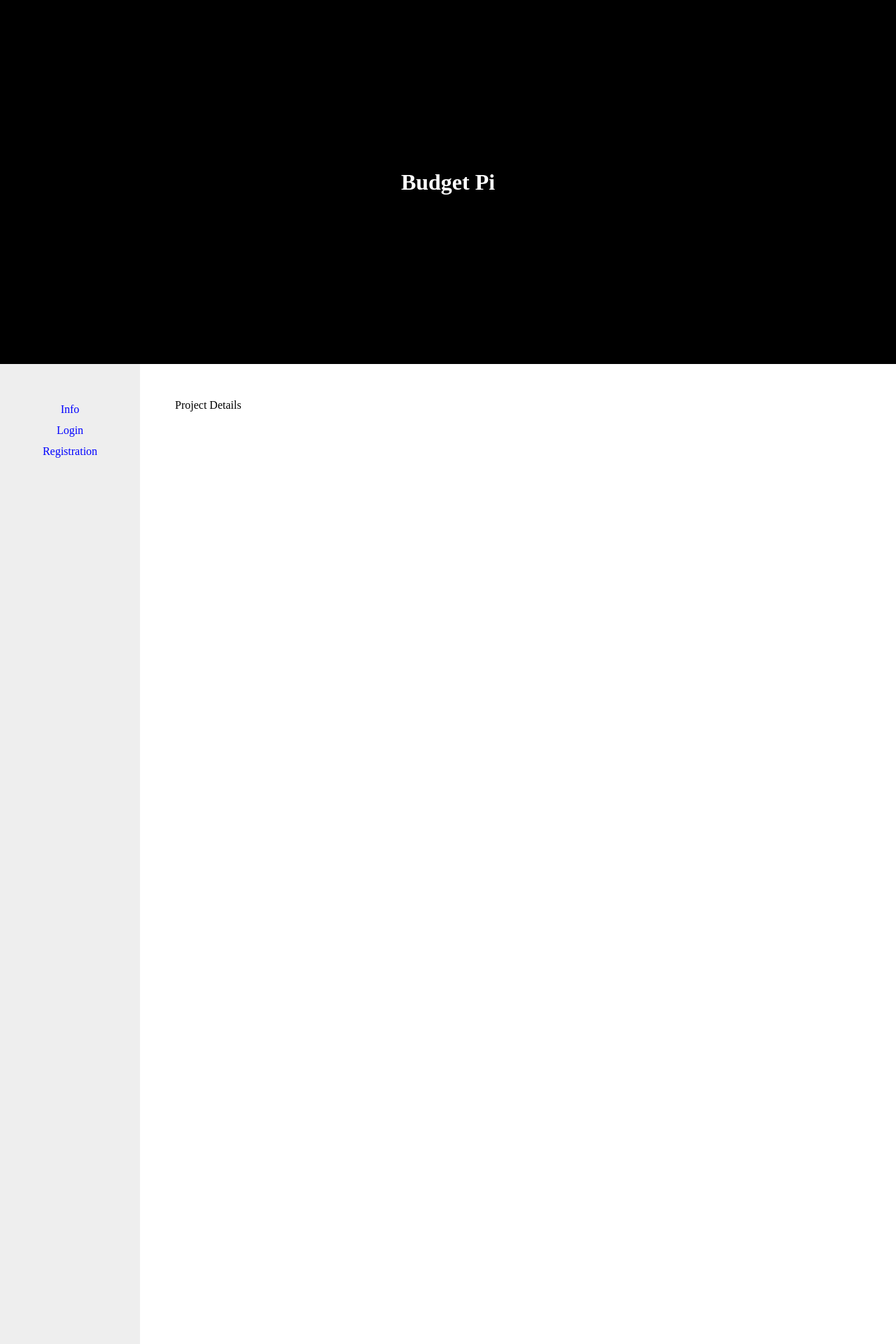
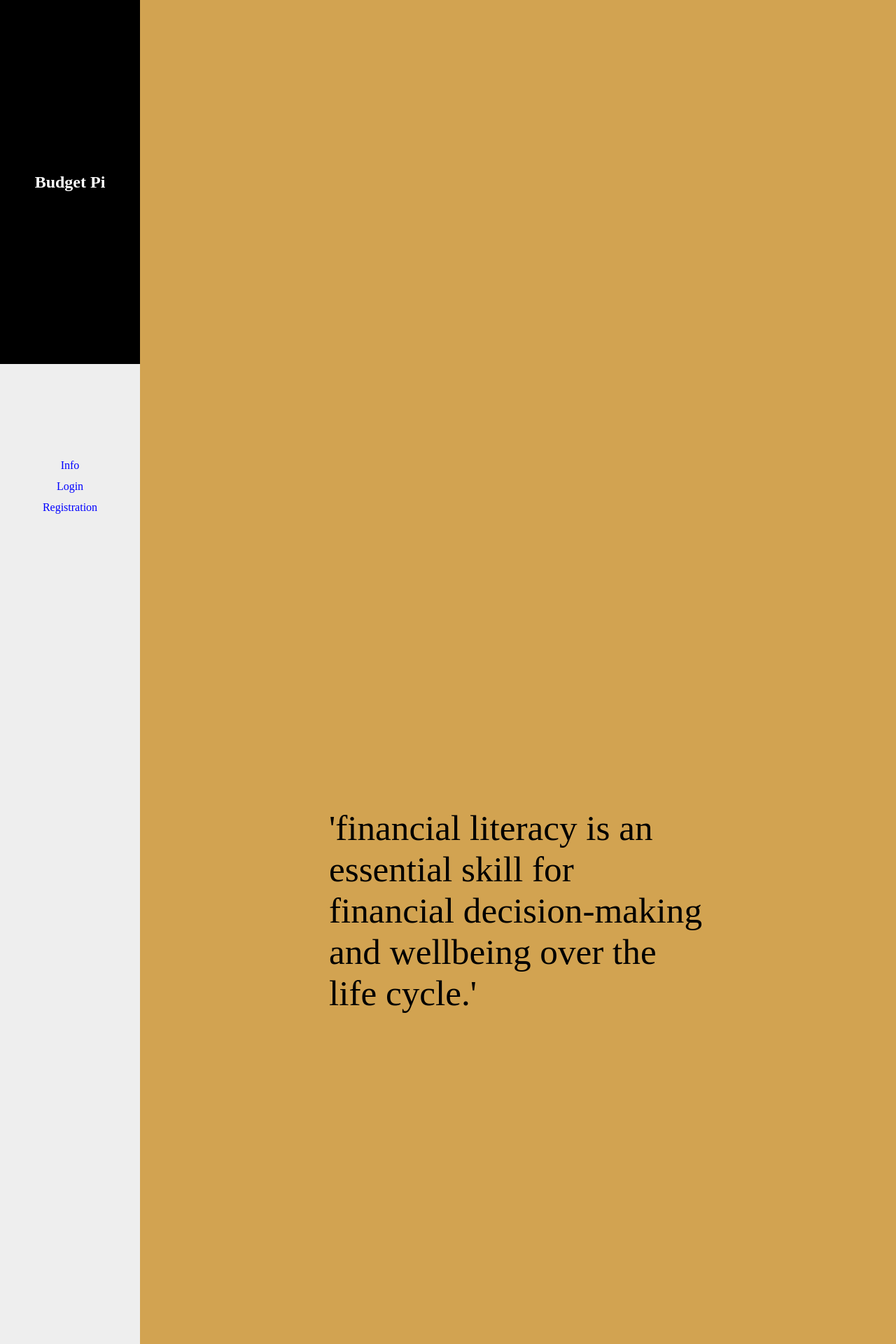
Before and after one commit to DreamSea/zzz20141108, a PHP site: page / in a window 1280 px wide. Shown: the top 1920 px of the page at 70% size. Run offline with PHP 8.4, Linux system fonts and the light colour scheme; some libraries are stand-ins or nearby versions.

Commit message:
lol parallax

```diff
--- a/ajax/addData.php
+++ b/ajax/addData.php
@@ -4,6 +4,7 @@
 <title>Input Form</title>
 </head>
 <body>
+	<div class="normalSection">
 	<div class="container">
 		<div class="main">
 			<form class="form" method="post" action="#">
@@ -22,6 +23,7 @@
 				<input type="button" name="submit" id="submit" value="Submit">
 			</form>
 		</div>
+	</div>
 	</div>
 
 	<script
--- a/ajax/guestInfo.php
+++ b/ajax/guestInfo.php
@@ -1,9 +1,239 @@
 <!DOCTYPE html>
+<!-- from http://keithclark.co.uk/articles/pure-css-parallax-websites/ -->
 <html>
 <head>
 	<title>Basic Info</title>
+	<style>
+
+		/* Parallax base styles
+          --------------------------------------------- */
+
+		.parallax {
+			height: 100vh;
+			overflow-x: hidden;
+			overflow-y: visible;
+			perspective: 300px;
+		}
+
+		.parallax__group {
+			position: relative;
+			height: 100vh;
+			transform-style: preserve-3d;
+		}
+
+		.parallax__layer {
+			position: absolute;
+			top: 0;
+			left: 0;
+			right: 0;
+			bottom: 0;
+		}
+
+		.parallax__layer--fore {
+			transform: translateZ(90px) scale(.7);
+			z-index: 1;
+		}
+
+		.parallax__layer--base {
+			transform: translateZ(0);
+			z-index: 4;
+		}
+
+		.parallax__layer--back {
+			 transform: translateZ(-300px) scale(2);
+			 z-index: 3;
+		 }
+
+		.parallax__layer--deep {
+			transform: translateZ(-600px) scale(3);
+			z-index: 2;
+		}
+
+
+		/* demo styles
+          --------------------------------------------- */
+
+		* {
+			margin:0;
+			padding:0;
+		}
+
+		.parallax {
+			font-size: 200%;
+		}
+
+		/* add some padding to force scrollbars */
+		.parallax__layer {
+			padding: 50vh 0;
+		}
+
+		/* centre the content in the parallax layers */
+		.parallax__title {
+			position: absolute;
+			left: 50%;
+			top: 50%;
+			transform: translate(-50%, -50%);
+		}
+
+		.shiftRightDown {
+			position: absolute;
+			left: 40%;
+			font-size : 80 %;
+			margin-left: auto;
+			margin-right: auto;
+			width: 6em
+		}
+
+		.shiftLeftUp {
+			position: absolute;
+			bottom: 30%;
+			right: 40%;
+			font-size: 400%;
+		}
+
+		#bigPi {
+			font-size: 500%;
+			color: white;
+		}
+
+		#finanQuote {
+			font-size: 80%;
+		}
+
+
+		/* style the groups
+  --------------------------------------------- */
+		#group1 {
+			z-index: 5; /* slide over group 2 */
+		}
+		#group1 .parallax__layer--base {
+			background: rgb(210, 163, 81);
+		}
+
+		#group2 {
+			z-index: 3; /* slide under groups 1 and 3 */
+		}
+		#group2 .parallax__layer--back {
+			background: rgb(119, 180, 210);
+		}
+
+		#group3 {
+			z-index: 4; /* slide over group 2 and 4 */
+		}
+		#group3 .parallax__layer--base {
+			background: rgb(210, 163, 81);
+		}
+
+		#group4 {
+			z-index: 2; /* slide under group 3 and 5 */
+		}
+		#group4 .parallax__layer--deep {
+			background: rgb(119, 180, 210);
+		}
+
+		#group5 {
+			z-index: 3; /* slide over group 4 and 6 */
+		}
+		#group5 .parallax__layer--base {
+			background: rgb(210, 163, 81);
+		}
+
+		#group6 {
+			z-index: 2; /* slide under group 5 and 7 */
+		}
+		#group6 .parallax__layer--back {
+			background: rgb(119, 180, 210);
+		}
+
+		#group7 {
+			z-index: 3; /* slide over group 6 */
+		}
+		#group7 .parallax__layer--base {
+			background: rgb(0, 0, 0);
+		}
+
+	</style>
 </head>
 <body>
-	Project Details
+<div class="parallax">
+	<div class="parallax">
+		<div id="group1" class="parallax__group">
+			<div class="parallax__layer parallax__layer--base">
+				<div class="parallax__title" id="finanQuote">'financial literacy is an essential skill for financial decision-making and wellbeing over the life cycle.'
+				</div>
+			</div>
+		</div>
+		<div id="group2" class="parallax__group">
+			<div class="parallax__layer parallax__layer--base">
+				<div class="parallax__title">
+					<div class="shiftRightDown">of US adults admit to not having a budget</div>
+				</div>
+			</div>
+			<div class="parallax__layer parallax__layer--back">
+				<div class="parallax__title">
+					<div class="shiftLeftUp">61%</div>
+				</div>
+			</div>
+		</div>
+		<div id="group3" class="parallax__group">
+			<div class="parallax__layer parallax__layer--fore">
+				<div class="parallax__title">
+					<div class="shiftRightDown">worried about servicing their debt commitments</div>
+				</div>
+			</div>
+			<div class="parallax__layer parallax__layer--base">
+				<div class="parallax__title">
+					<div class="shiftLeftUp">26%</div>
+				</div>
+			</div>
+		</div>
+		<div id="group4" class="parallax__group">
+			<div class="parallax__layer parallax__layer--base">
+				<div class="parallax__title">
+					<div class="shiftRightDown">carried over a balance and was charged interest</div>
+				</div>
+			</div>
+			<div class="parallax__layer parallax__layer--deep">
+				<div class="parallax__title">
+					<div class="shiftLeftUp"> </div>
+				</div>
+			</div>
+			<div class="parallax__layer parallax__layer--back">
+				<div class="parallax__title">
+					<div class="shiftLeftUp">49%</div>
+				</div>
+			</div>
+		</div>
+		<div id="group5" class="parallax__group">
+			<div class="parallax__layer parallax__layer--fore">
+				<div class="parallax__title">
+					<div class="shiftRightDown">spend equal or greater than their incomes</div>
+				</div>
+			</div>
+			<div class="parallax__layer parallax__layer--base">
+				<div class="parallax__title">
+					<div class="shiftLeftUp">50%</div>
+				</div>
+			</div>
+		</div>
+		<div id="group6" class="parallax__group">
+			<div class="parallax__layer parallax__layer--back">
+				<div class="parallax__title">
+					<div class="shiftLeftUp">31%</div>
+				</div>
+			</div>
+			<div class="parallax__layer parallax__layer--base">
+				<div class="parallax__title">
+					<div class="shiftRightDown">of university students do not regularly track expenses</div>
+				</div>
+			</div>
+		</div>
+		<div id="group7" class="parallax__group">
+			<div class="parallax__layer parallax__layer--base">
+				<div class="parallax__title" id="bigPi">π</div>
+			</div>
+		</div>
+	</div>
+</div>
 </body>
 </html>
--- a/ajax/login.php
+++ b/ajax/login.php
@@ -5,6 +5,8 @@
 <title>Login Form</title>
 </head>
 <body>
+
+<div class="normalSection">
 	<div class="container">
 		<div class="main">
 			<form class="form" method="post" action="#">
@@ -17,7 +19,7 @@
 			</form>
 		</div>
 	</div>
-
+</div>
 	<script
 		src="http://ajax.googleapis.com/ajax/libs/jquery/2.1.1/jquery.min.js"></script>
 	<script>
--- a/ajax/overview.php
+++ b/ajax/overview.php
@@ -4,6 +4,8 @@
     <title>User Overview</title>
 </head>
 <body>
+
+<div class="normalSection">
     <div id="weekly">
 
     </div>
@@ -14,5 +16,6 @@
 
     </div>
     PI CHARTS
+    </div>
 </body>
 </html>
--- a/ajax/registration.php
+++ b/ajax/registration.php
@@ -5,6 +5,8 @@
 	<title>Registration Form</title>
 </head>
 <body>
+
+<div class="normalSection">
 	<div class="divLogin">
 		<div class="main">
 			<form class="form" method="post" action="#">
@@ -21,7 +23,7 @@
 	</div>
 	<br>
 	<a class="secretButton">Fake Login</a>
-
+</div>
 	<script
 		src="http://ajax.googleapis.com/ajax/libs/jquery/2.1.1/jquery.min.js"></script>
 	<script>
@@ -50,7 +52,7 @@
 			});
 		});
 		$('.secretButton').click(function(){
-			$( "nav" ).load( "ajax/userNav.php" );
+			$( "#navContent" ).load( "ajax/userNav.php" );
 			$( "section" ).load( "ajax/overview.php" );
 		});
 
--- a/ajax/searchData.php
+++ b/ajax/searchData.php
@@ -4,6 +4,8 @@
     <title>Search Form</title>
 </head>
 <body>
+
+<div class="normalSection">
 <div class="container">
     <div class="main">
         <form class="form" method="post" action="#">
@@ -22,6 +24,7 @@
     <div id="results">
     </div>
 </div>
+    </div>
 
 <script
     src="http://ajax.googleapis.com/ajax/libs/jquery/2.1.1/jquery.min.js"></script>
--- a/ajax/userNav.php
+++ b/ajax/userNav.php
@@ -36,7 +36,7 @@
 
 		$('.logoutButton').click(function(){
 			$( "section" ).load( "ajax/guestInfo.php");
-			$( "nav").load( "ajax/guestNav.php");
+			$( "#navContent").load( "ajax/guestNav.php");
 			alert("Logged Out");
 		});
 
--- a/css/style.css
+++ b/css/style.css
@@ -1,38 +1,41 @@
 body,html{
-    height:100%;
+    height:100vh;
 }
 
 * {
     margin: 0;
 }
 
-header {
+nav {
+    float: left;
+}
+
+#navTitle {
     background-color:black;
     color:white;
-    height: 20%;
+    height: 20vh;
+    width:200px;
     padding:0;
-    position: relative
+    display: table-cell;
+    vertical-align: middle;
+    text-align: center;
 }
 
-header h1 {
-    position: absolute;
-    top: 50%;
-    left: 50%;
-    transform: translate(-50%, -50%);
-}
-
-nav {
+#navContent {
     line-height:30px;
     background-color:#eeeeee;
-    height:80%;
+    height:75vh;
     width:200px;
-    float:left;
     text-align: center;
-    padding:50px 0px 0px 0px;
+    padding:5vh 0 0 0;
 }
 
 section {
-    padding:50px 0px 0px 250px;
+    height:100vh;
+}
+
+.normalSection {
+    padding:5vh 0 0 250px;
 }
 
 
--- a/index.php
+++ b/index.php
@@ -2,12 +2,14 @@
 <html>
 <link rel="stylesheet" href="css\style.css">
 <body>
-	<header>
+<nav>
+	<div id="navTitle">
 		<h1>Budget Pi</h1>
-	</header>
+	</div>
+	<div id="navContent">
 
-	<nav>
-	</nav>
+	</div>
+</nav>
 
 	<section>
 	</section>
@@ -16,7 +18,7 @@
 <script
 	src="http://ajax.googleapis.com/ajax/libs/jquery/2.1.1/jquery.min.js"></script>
 <script>
-	$( "nav" ).load( "ajax/guestNav.php");
+	$( "#navContent" ).load( "ajax/guestNav.php");
 	$( "section" ).load( "ajax/guestInfo.php");
 </script>
 </html>
```
